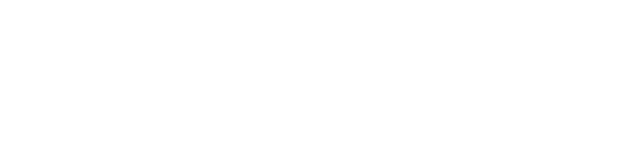
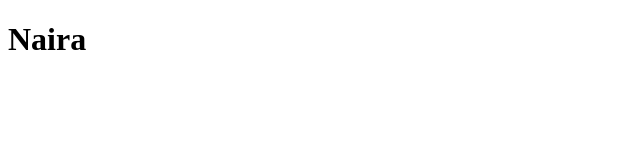
Before and after one commit to nairavasquez/3065369, a plain HTML site: page index.html in a window 1280 px wide. Shown: the whole page, without its empty margins (0-640 px from the left). Drawn offline with Linux system fonts and the light colour scheme.

Commit message:
añadido nombre

```diff
--- a/index.html
+++ b/index.html
@@ -6,6 +6,6 @@
     <title>Document</title>
 </head>
 <body>
-
+    <h1>Naira</h1>
 </body>
 </html>
```
